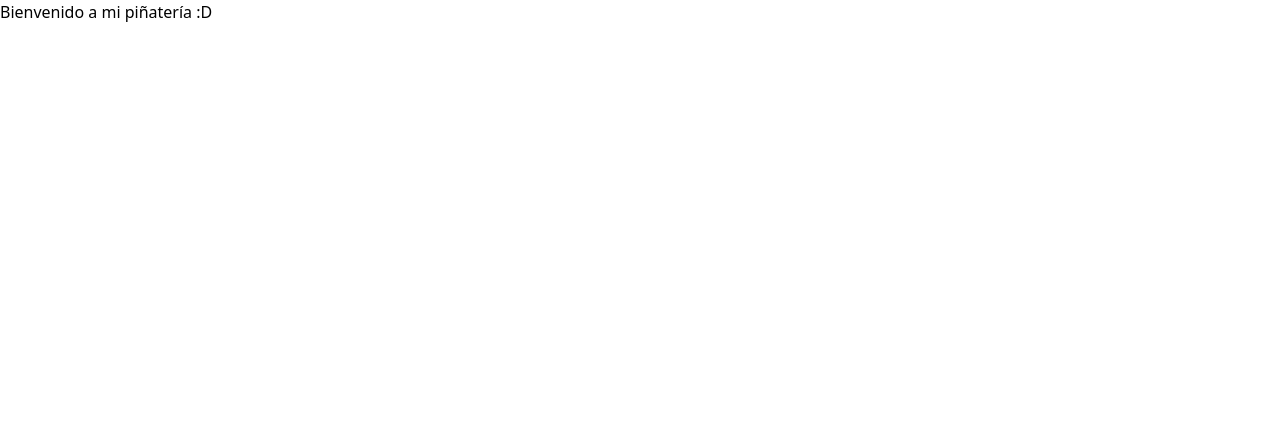
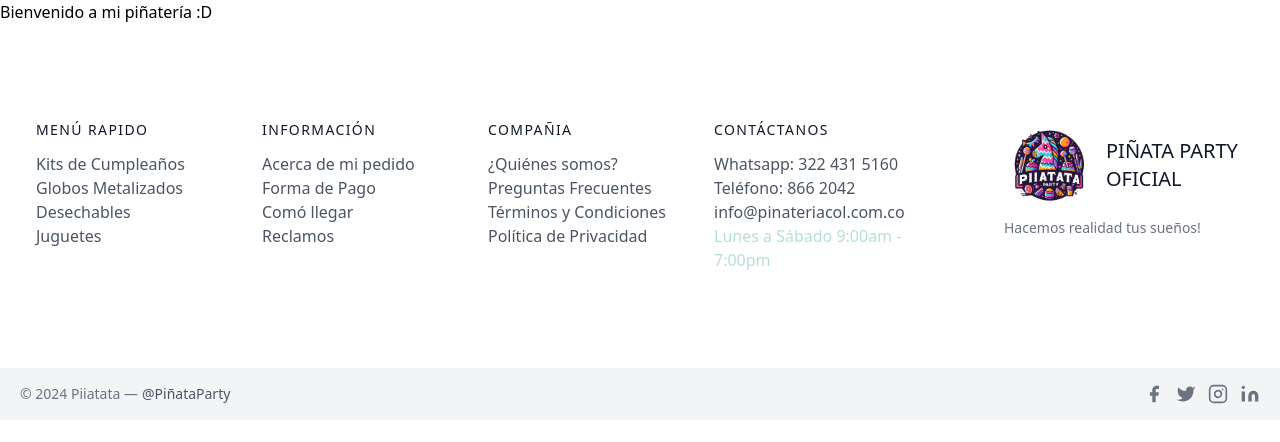
Before and after one commit to TiburoncinUjaja/Pi-ateria-Lenguajes, a React (Vite) app: page / in a window 1280 px wide. Shown: the top 442 px of the page. Built offline with nearby package versions, Linux system fonts and the light colour scheme.

Commit message:
Footer1.0

```diff
--- a/package.json
+++ b/package.json
@@ -24,6 +24,6 @@
     "eslint-plugin-react-refresh": "^0.4.6",
     "postcss": "^8.4.38",
     "tailwindcss": "^3.4.3",
-    "vite": "^5.2.0"
+    "vite": "^5.2.10"
   }
 }
--- a/src/App.jsx
+++ b/src/App.jsx
@@ -1,6 +1,7 @@
 import { useState } from 'react'
 import reactLogo from './assets/react.svg'
 import viteLogo from '/vite.svg'
+import Footer from './components/Footer'
 
 function App() {
   const [count, setCount] = useState(0)
@@ -10,6 +11,7 @@
       <p>
         Bienvenido a mi piñatería :D
       </p>
+      <Footer />
     </>
   )
 }
--- /dev/null
+++ b/src/components/Footer.jsx
@@ -0,0 +1,121 @@
+import Logo from '../img/Logo.png'
+const Footer = () => {
+  return (
+    <div>
+      <footer className="text-gray-600 body-font">
+        <div className="container px-5 py-24 mx-auto flex md:items-center lg:items-start md:flex-row md:flex-nowrap flex-wrap flex-col">
+          <div className="w-64 flex-shrink-0 md:mx-0 mx-auto text-center md:text-left md:mt-0 mt-10">
+            <a className="flex title-font font-medium items-center md:justify-start justify-center text-gray-900">
+              <img src={Logo} alt="Logo de la Aplicación" style={{ width: '90px', height: 'auto' }} />
+              <span className="ml-3 text-xl">PIÑATA PARTY OFICIAL</span>
+            </a>
+            <p className="mt-2 text-sm text-gray-500">Hacemos realidad tus sueños!</p>
+          </div>
+          <div className="flex-grow flex flex-wrap md:pr-20 -mb-10 md:text-left text-center order-first">
+            <div className="lg:w-1/4 md:w-1/2 w-full px-4">
+              <h2 className="title-font font-medium text-gray-900 tracking-widest text-sm mb-3">MENÚ RAPIDO</h2>
+              <nav className="list-none mb-10">
+                <li>
+                  <a className="text-gray-600 hover:text-gray-300">Kits de Cumpleaños</a>
+                </li>
+                <li>
+                  <a className="text-gray-600 hover:text-gray-300">Globos Metalizados</a>
+                </li>
+                <li>
+                  <a className="text-gray-600 hover:text-gray-300">Desechables</a>
+                </li>
+                <li>
+                  <a className="text-gray-600 hover:text-gray-300">Juguetes</a>
+                </li>
+              </nav>
+            </div>
+            <div className="lg:w-1/4 md:w-1/2 w-full px-4">
+              <h2 className="title-font font-medium text-gray-900 tracking-widest text-sm mb-3">INFORMACIÓN</h2>
+              <nav className="list-none mb-10">
+                <li>
+                  <a className="text-gray-600 hover:text-gray-300">Acerca de mi pedido</a>
+                </li>
+                <li>
+                  <a className="text-gray-600 hover:text-gray-300">Forma de Pago</a>
+                </li>
+                <li>
+                  <a className="text-gray-600 hover:text-gray-300">Comó llegar</a>
+                </li>
+                <li>
+                  <a className="text-gray-600 hover:text-gray-300">Reclamos</a>
+                </li>
+              </nav>
+            </div>
+            <div className="lg:w-1/4 md:w-1/2 w-full px-4">
+              <h2 className="title-font font-medium text-gray-900 tracking-widest text-sm mb-3">COMPAÑIA</h2>
+              <nav className="list-none mb-10">
+                <li>
+                  <a className="text-gray-600 hover:text-gray-300">¿Quiénes somos?</a>
+                </li>
+                <li>
+                  <a className="text-gray-600 hover:text-gray-300">Preguntas Frecuentes</a>
+                </li>
+                <li>
+                  <a className="text-gray-600 hover:text-gray-300">Términos y Condiciones</a>
+                </li>
+                <li>
+                  <a className="text-gray-600 hover:text-gray-300">Política de Privacidad</a>
+                </li>
+              </nav>
+            </div>
+            <div className="lg:w-1/4 md:w-1/2 w-full px-4">
+              <h2 className="title-font font-medium text-gray-900 tracking-widest text-sm mb-3">CONTÁCTANOS</h2>
+              <nav className="list-none mb-10">
+                <li>
+                  <a className="text-gray-600 hover:text-gray-300">Whatsapp: 322 431 5160</a>
+                </li>
+                <li>
+                  <a className="text-gray-600 hover:text-gray-300">Teléfono: 866 2042</a>
+                </li>
+                <li>
+                  <a className="text-gray-600 hover:text-gray-300">info@pinateriacol.com.co</a>
+                </li>
+                <h5>
+                  <a className="text-teal-600 hover:text-gray-800 opacity-30">Lunes a Sábado 9:00am - 7:00pm</a>
+                </h5>
+              </nav>
+            </div>
+          </div>
+        </div>
+        <div className="bg-gray-100">
+          <div className="container mx-auto py-4 px-5 flex flex-wrap flex-col sm:flex-row">
+            <p className="text-gray-500 text-sm text-center sm:text-left">© 2024 Piiatata —
+              <a href="https://twitter.com/knyttneve" rel="noopener noreferrer" className="text-gray-600 ml-1" target="_blank">@PiñataParty</a>
+            </p>
+            <span className="inline-flex sm:ml-auto sm:mt-0 mt-2 justify-center sm:justify-start">
+              <a className="text-gray-500">
+                <svg fill="currentColor" stroke-linecap="round" stroke-linejoin="round" stroke-width="2" className="w-5 h-5" viewBox="0 0 24 24">
+                  <path d="M18 2h-3a5 5 0 00-5 5v3H7v4h3v8h4v-8h3l1-4h-4V7a1 1 0 011-1h3z"></path>
+                </svg>
+              </a>
+              <a className="ml-3 text-gray-500">
+                <svg fill="currentColor" stroke-linecap="round" stroke-linejoin="round" stroke-width="2" className="w-5 h-5" viewBox="0 0 24 24">
+                  <path d="M23 3a10.9 10.9 0 01-3.14 1.53 4.48 4.48 0 00-7.86 3v1A10.66 10.66 0 013 4s-4 9 5 13a11.64 11.64 0 01-7 2c9 5 20 0 20-11.5a4.5 4.5 0 00-.08-.83A7.72 7.72 0 0023 3z"></path>
+                </svg>
+              </a>
+              <a className="ml-3 text-gray-500">
+                <svg fill="none" stroke="currentColor" stroke-linecap="round" stroke-linejoin="round" stroke-width="2" className="w-5 h-5" viewBox="0 0 24 24">
+                  <rect width="20" height="20" x="2" y="2" rx="5" ry="5"></rect>
+                  <path d="M16 11.37A4 4 0 1112.63 8 4 4 0 0116 11.37zm1.5-4.87h.01"></path>
+                </svg>
+              </a>
+              <a className="ml-3 text-gray-500">
+                <svg fill="currentColor" stroke="currentColor" stroke-linecap="round" stroke-linejoin="round" stroke-width="0" className="w-5 h-5" viewBox="0 0 24 24">
+                  <path stroke="none" d="M16 8a6 6 0 016 6v7h-4v-7a2 2 0 00-2-2 2 2 0 00-2 2v7h-4v-7a6 6 0 016-6zM2 9h4v12H2z"></path>
+                  <circle cx="4" cy="4" r="2" stroke="none"></circle>
+                </svg>
+              </a>
+            </span>
+          </div>
+        </div>
+      </footer>
+    </div>
+  )
+}
+
+export default Footer
```
Also changed, not shown: src/img/Logo.png (added), 1 other file (tests, documents, lock files or other folders).
